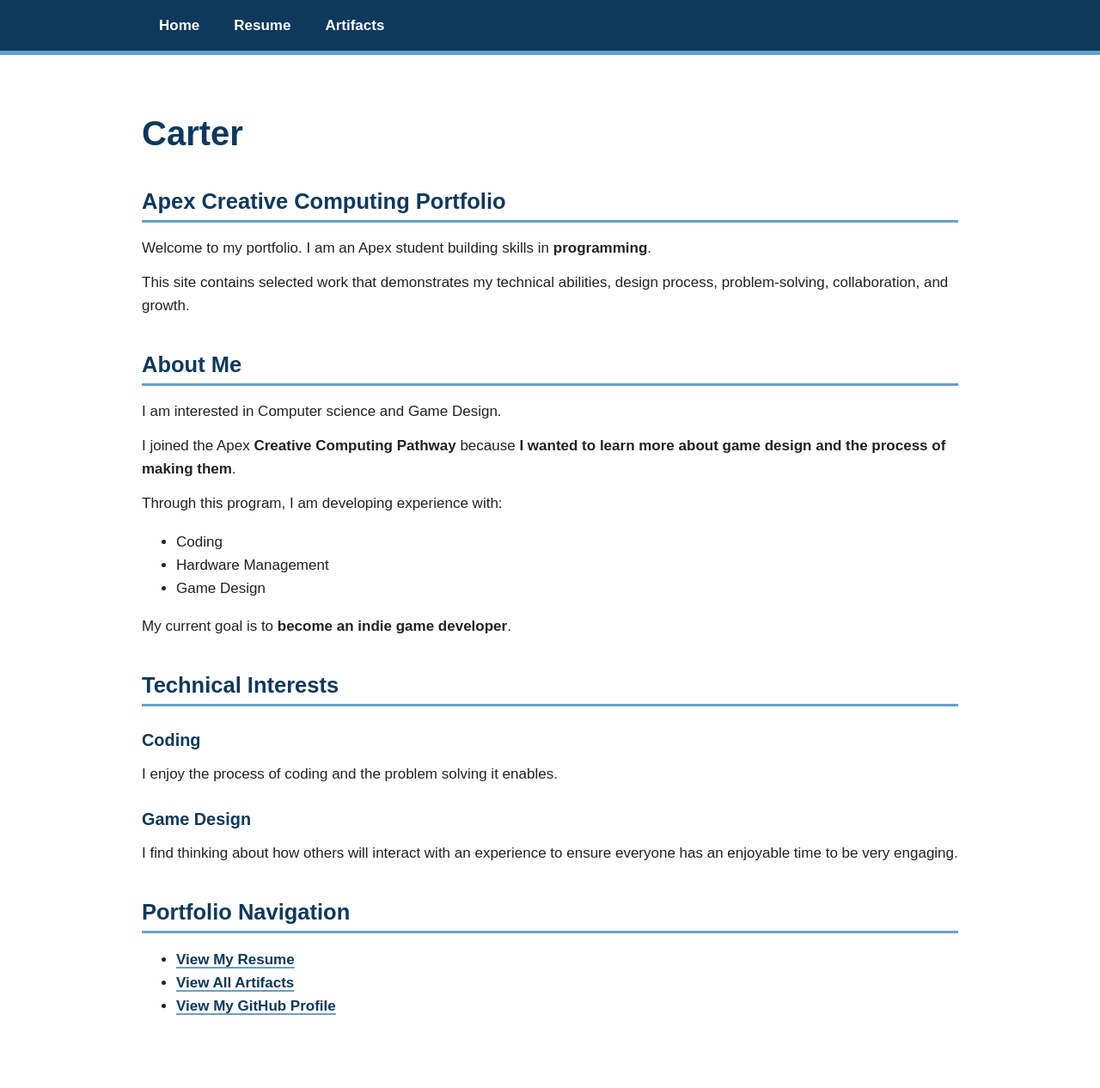
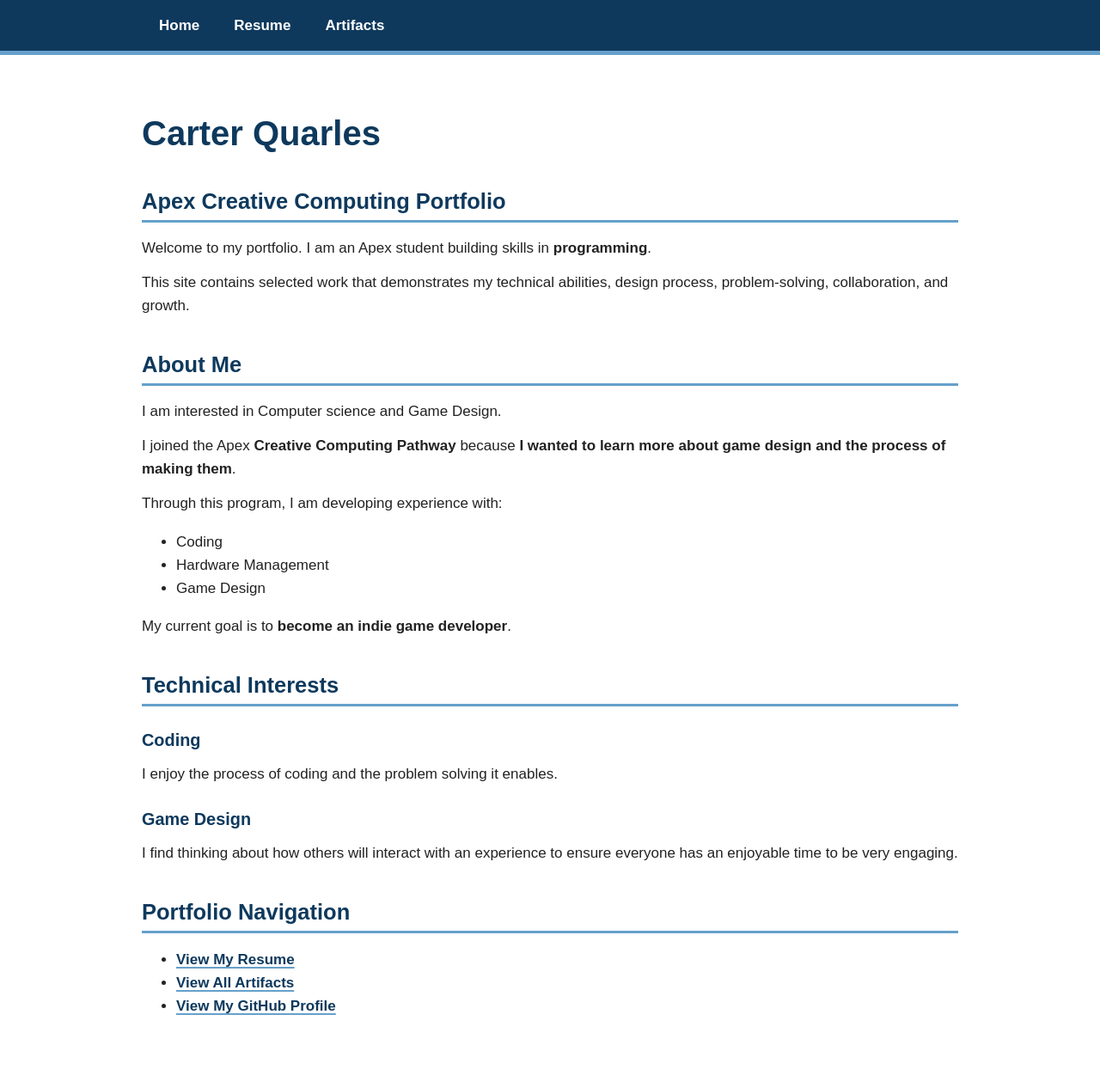
Before and after one commit to CarterzCode/Apex-Portfolio, a Jekyll site: the page built from index.md, in a window 1280 px wide. Shown: the whole page at 86% size. Built offline with Jekyll 4.4.1, drawn with Linux system fonts in a browser that asks for light colours.

Commit message:
Full name

```diff
--- a/index.md
+++ b/index.md
@@ -3,7 +3,7 @@ layout: default
 title: Home
 ---
 
-# Carter
+# Carter Quarles
 
 ## Apex Creative Computing Portfolio
 
```
